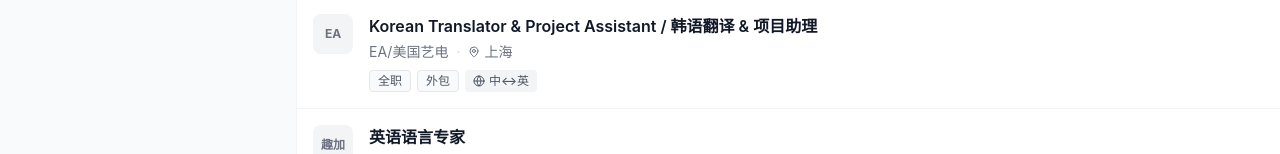
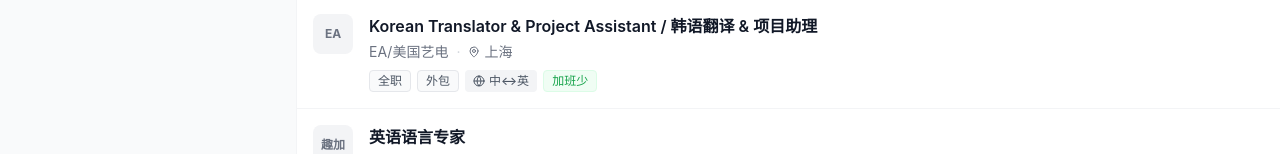
Before and after one commit to quanquan-code/remote-q-web, a React (Vite) app: page /#/ in a window 1280 px wide. Shown: the part 430-584 px from the top of the page. Built offline with nearby package versions, Linux system fonts and the light colour scheme.

Commit message:
feat: add 加班少 tag for EA jobs

```diff
--- a/src/pages/Jobs.jsx
+++ b/src/pages/Jobs.jsx
@@ -448,6 +448,12 @@ const Jobs = () => {
                                 {job.languagePair}
                               </span>
                             )}
+                            {/* 推动转化标签 */}
+                            {job.company?.includes('EA') && (
+                              <span className="px-2 py-0.5 rounded text-xs font-medium bg-green-50 text-green-600 border border-green-100">
+                                加班少
+                              </span>
+                            )}
                           </div>
                         </div>
                       </div>
```
